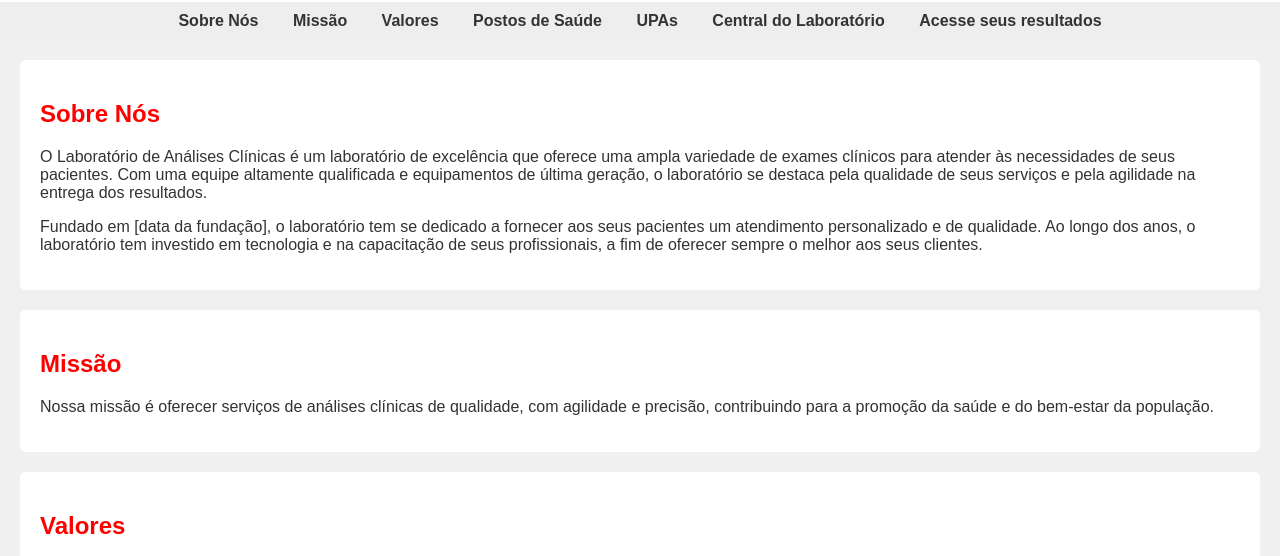
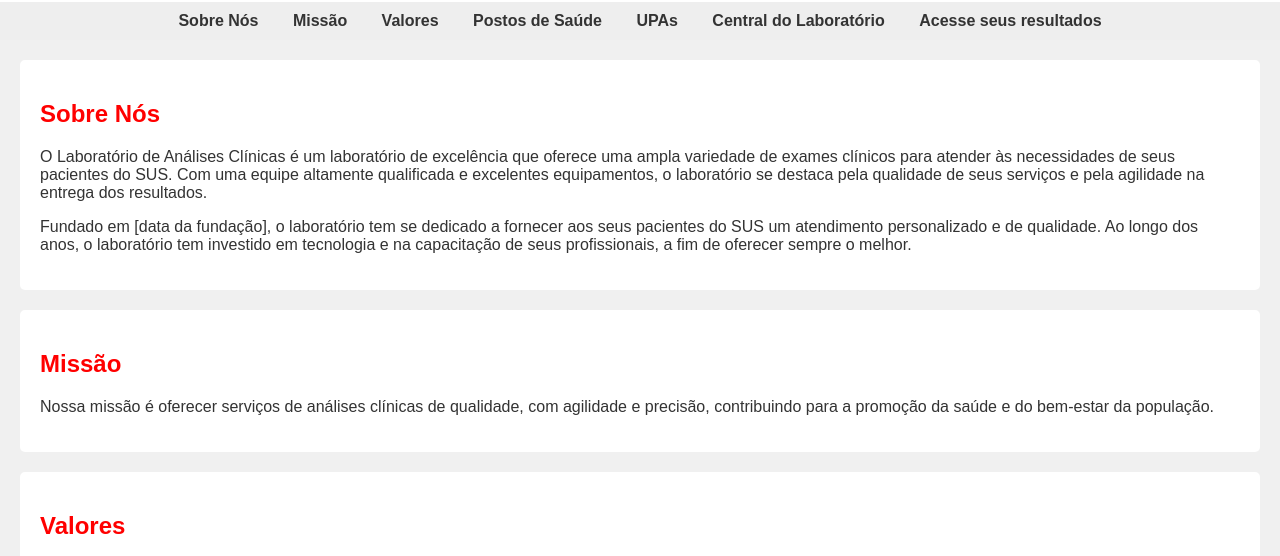
Before and after one commit to Sthefaniaventurella/Site-empresarial, a plain HTML site: page index.html in a window 1280 px wide. Shown: the part 232-788 px from the top of the page. Drawn offline with Linux system fonts and the light colour scheme.

Commit message:
Update index.html
...

```diff
--- a/index.html
+++ b/index.html
@@ -21,8 +21,8 @@
     </nav>
     <section id="sobre-nos">
         <h2>Sobre Nós</h2>
-        <p>O Laboratório de Análises Clínicas é um laboratório de excelência que oferece uma ampla variedade de exames clínicos para atender às necessidades de seus pacientes. Com uma equipe altamente qualificada e equipamentos de última geração, o laboratório se destaca pela qualidade de seus serviços e pela agilidade na entrega dos resultados.</p>
-        <p>Fundado em [data da fundação], o laboratório tem se dedicado a fornecer aos seus pacientes um atendimento personalizado e de qualidade. Ao longo dos anos, o laboratório tem investido em tecnologia e na capacitação de seus profissionais, a fim de oferecer sempre o melhor aos seus clientes.</p>
+        <p>O Laboratório de Análises Clínicas é um laboratório de excelência que oferece uma ampla variedade de exames clínicos para atender às necessidades de seus pacientes do SUS. Com uma equipe altamente qualificada e excelentes equipamentos, o laboratório se destaca pela qualidade de seus serviços e pela agilidade na entrega dos resultados.</p>
+        <p>Fundado em [data da fundação], o laboratório tem se dedicado a fornecer aos seus pacientes do SUS um atendimento personalizado e de qualidade. Ao longo dos anos, o laboratório tem investido em tecnologia e na capacitação de seus profissionais, a fim de oferecer sempre o melhor.</p>
     </section>
     <section id="missao">
         <h2>Missão</h2>
```
